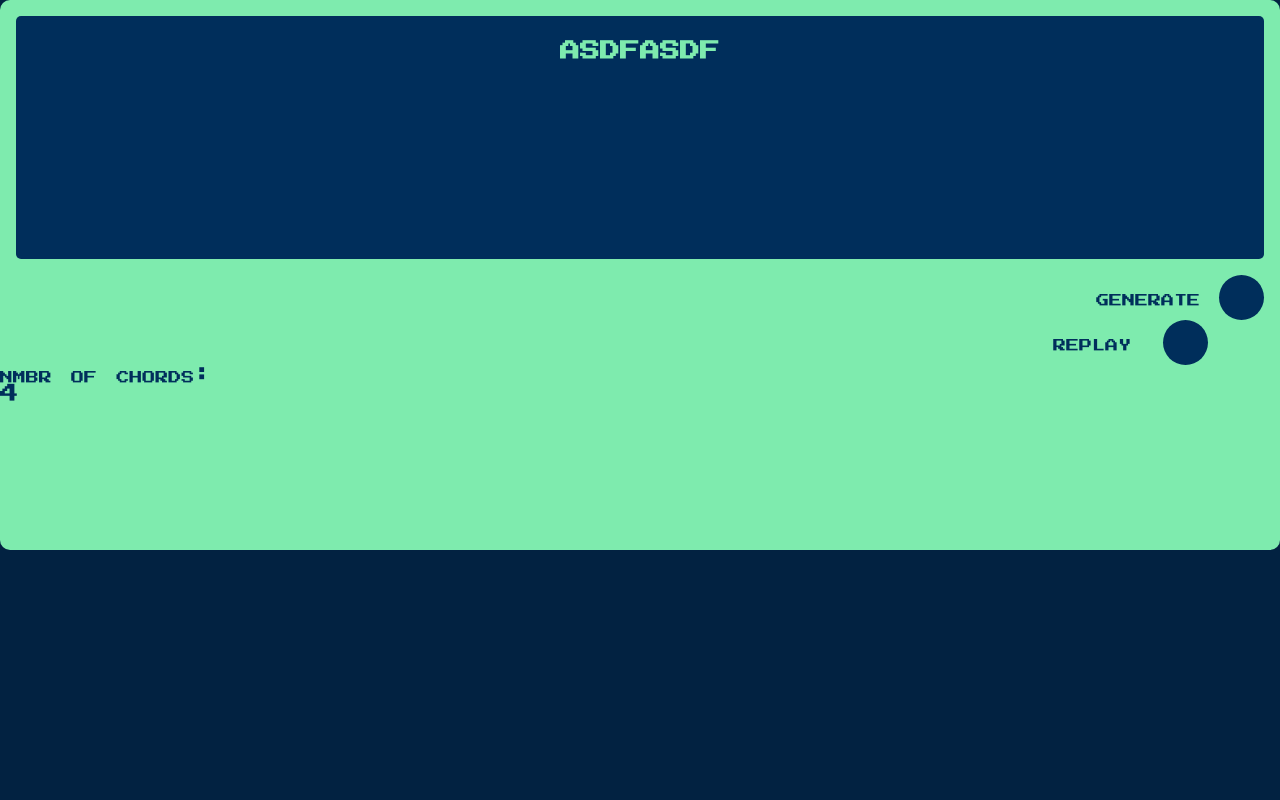
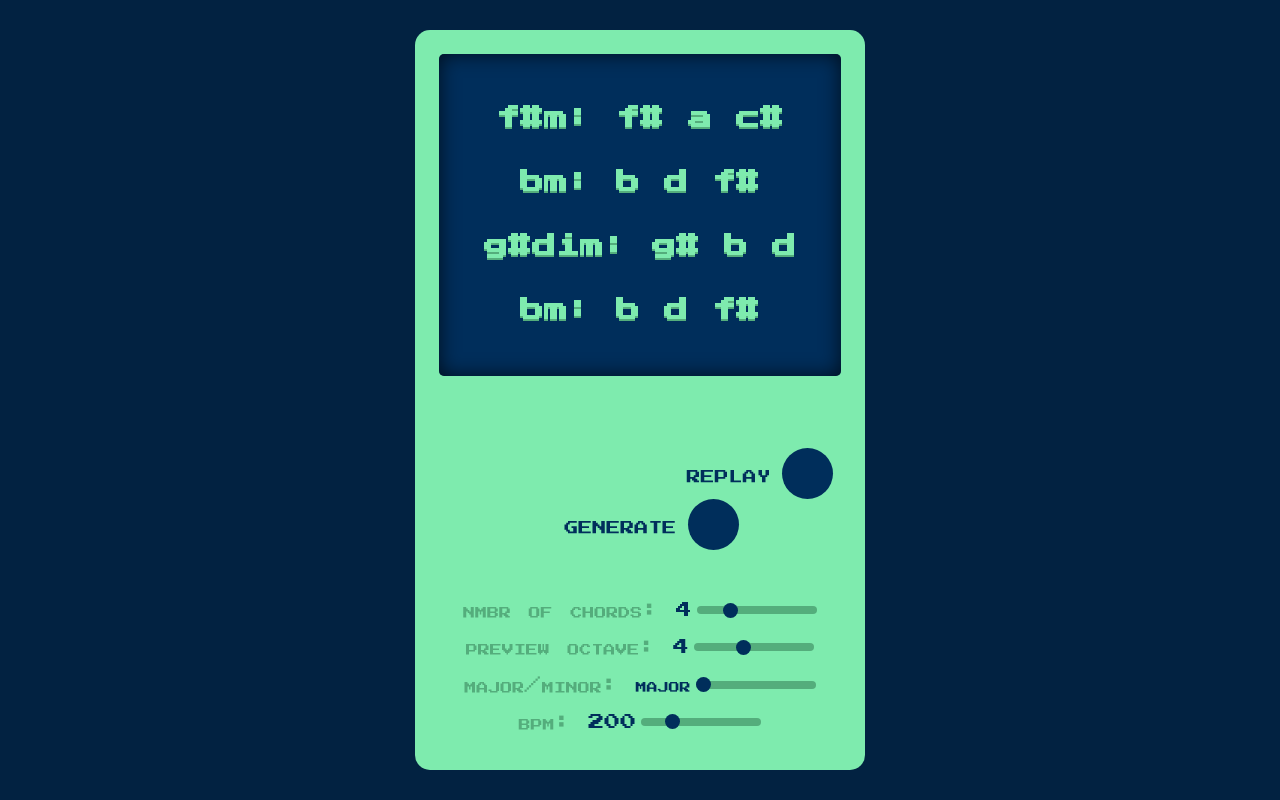
Before and after one commit to rynstwrt/ChordProgressionGenerator, a plain HTML site: page index.html in a window 1280 px wide. Drawn offline with Linux system fonts and the light colour scheme.

Commit message:
Partially Rewrite HTML/SCSS

```diff
--- a/index.html
+++ b/index.html
@@ -3,40 +3,79 @@
 <head>
 	<meta charset='utf-8' />
 	<meta name='viewport' content='width=device-width, initial-scale=1.0, maximum-scale=1.0, user-scalable=no' />
-	<!-- <link rel='stylesheet' href='bootstrap/css/bootstrap.min.css' /> -->
 	<link rel='stylesheet' href='main.min.css' />
 	<title>Chord Progression Generator</title>
 </head>
 <body class='d-flex justify-content-center align-items-center'>
 
 	<div id='gameboy'>
+		<!-- Screen -->
 		<div id='screen-container'>
 			<div id='screen'>
-				<h1>asdfasdf</h1>
+				<h1>f#m: f# a c#<br />bm: b d f#<br />g#dim: g# b d<br />bm: b d f#</h1>
 			</div>
 		</div>
-		<div class='button-container'>
-			<div class='p-container'>
-				<p>Generate</p>
+		<div id='buttons'>
+			<!-- Replay button -->
+			<div class='button-row'>
+				<div class='text-container'>
+					<p>Replay</p>
+				</div>
+				<div id='replaybutton' class='button'></div>
 			</div>
-			<div id='generatebutton' class='button'></div>
+			<!-- Generate button -->
+			<div class='button-row'>
+				<div class='text-container'>
+					<p>Generate</p>
+				</div>
+				<div id='generatebutton' class='button'></div>
+			</div>
 		</div>
-		<div class='button-container'>
-			<div class='p-container'>
-				<p>Replay</p>
+		<div id='inputs'>
+			<!-- Number of chords -->
+			<div class='slider-row'>
+				<div class='text-container'>
+					<p>Nmbr of Chords:</p>
+				</div>
+				<div class='text-container'>
+					<p id='numberofchordsoutput' class='output'>4</p>
+				</div>
+				<input id='numberofchordsrange' class='slider' type='range' min='3' max='7' value='4' />
 			</div>
-			<div id='replaybutton' class='button' style='margin-right: 3.5rem;'></div>
-		</div>
-		<div class='slider-container'>
-			<div class='p-container'>
-				<p>Nmbr of Chords:</p>
-				<output id='numberofchordsoutput'>4</output>
+			<!-- Preview octave -->
+			<div class='slider-row'>
+				<div class='text-container'>
+					<p>Preview Octave:</p>
+				</div>
+				<div class='text-container'>
+					<p id='octaveoutput' class='output'>4</p>
+				</div>
+				<input id='octaverange' class='slider' type='range' min='2' max='7' value='4' />
+			</div>
+			<!-- Major / minor -->
+			<div class='slider-row'>
+				<div class='text-container'>
+					<p>Major/Minor:</p>
+				</div>
+				<div class='text-container'>
+					<p id='majorminoroutput' class='output'>Major</p>
+				</div>
+				<input id='majorminorrange' class='slider' type='range' min='1' max='2' value='0' />
+			</div>
+			<!-- BPM -->
+			<div class='slider-row'>
+				<div class='text-container'>
+					<p>BPM:</p>
+				</div>
+				<div class='text-container'>
+					<p id='bpmoutput' class='output'>200</p>
+				</div>
+				<input id='bpmrange' class='slider' type='range' min='50' max='700' step='50' value='200' />
 			</div>
 		</div>
 	</div>
 
 	<script src='jquery.min.js'></script>
-	<!-- <script src='bootstrap/js/bootstrap.bundle.min.js'></script> -->
 	<script src='Tone.js'></script>
 	<script src='ChordGenerator.js'></script>
 	<script src='main.js'></script>
--- a/main.js
+++ b/main.js
@@ -1,6 +1,6 @@
 // Set Variables
 const synth = new Tone.PolySynth().toDestination();
-synth.set({ volume: -5 });
+synth.set({ volume: -15 });
 let part;
 
 // Generate the progression, display it, then play it
@@ -19,7 +19,7 @@ async function presentChord(isReplay)
 		const numChords = $('#numberofchordsrange').val();
 		const previewOctave = $('#octaverange').val();
 		const isMajorKey = $('#majorminorrange').val() == 1;
-		const noteDuration = $('#notedurationoutput').text();
+		const bpm = $('#bpmrange').val();
 
 		// Generate progression using ChordGenerator.js
 		const generator = new ChordGenerator();
@@ -33,9 +33,11 @@ async function presentChord(isReplay)
 		{
 			array.forEach((note, noteIndex) =>
 			{
-				synthProgression.push({ time: i / (parseInt(noteDuration) / 2), note: note + previewOctave });
+				synthProgression.push({ time: i / (bpm / 60), note: note + previewOctave });
 			});
 		});
+
+		console.log(synthProgression);
 
 		// Set text
 		let outputString = '';
@@ -47,9 +49,11 @@ async function presentChord(isReplay)
 		$('#screen h1').html(outputString);
 
 		// Set up part to play
+		Tone.Transport.bpm.value = bpm;
 		part = await new Tone.Part((time, value) =>
 		{
-			synth.triggerAttackRelease(value.note, noteDuration, time);
+			console.log(value);
+			synth.triggerAttackRelease(value.note, '4n', time);
 		}, synthProgression).start(0);
 	}
 
@@ -74,18 +78,16 @@ $('#replaybutton').click(() =>
 $('#numberofchordsrange').on('input', () =>
 {
 	const range = $('#numberofchordsrange');
-	const value = range.val();
 	const output = $('#numberofchordsoutput');
-	output.text(value);
+	output.text(range.val());
 });
 
 // Set text of label for octaverange slider on change
 $('#octaverange').on('input', () =>
 {
 	const range = $('#octaverange');
-	const value = range.val();
 	const output = $('#octaveoutput');
-	output.text(value);
+	output.text(range.val());
 });
 
 // Set text of label for majorminorrange slider on change
@@ -97,11 +99,10 @@ $('#majorminorrange').on('input', () =>
 	output.text(value);
 });
 
-// Set text of label for notedurationrange slider on change
-$('#notedurationrange').on('input', () =>
+// Set text of label for BPM slider on change
+$('#bpmrange').on('input', () =>
 {
-	const range = $('#notedurationrange');
-	const value = Math.pow(2, range.val()) + 'n';
-	const output = $('#notedurationoutput');
-	output.text(value);
+	const range = $('#bpmrange');
+	const output = $('#bpmoutput');
+	output.text(range.val());
 });
--- a/main.scss
+++ b/main.scss
@@ -19,12 +19,15 @@ $backgroundcolor: #022241;
 
 body
 {
+	height: 100vh;
 	background-color: $backgroundcolor;
 	color: $gameboybodycolor;
+	display: flex;
+	justify-content: center;
+	align-items: center;
 	font-family: 'Press Start 2P', cursive;
 	text-transform: lowercase;
 	font-variant: small-caps;
-	font-size: 1.2rem;
 }
 
 #gameboy
@@ -32,14 +35,16 @@ body
 	background-color: $gameboybodycolor;
 	color: $gameboyscreencolor;
 	width: 100%;
-	height: 100vh;
-	max-height: 550px;
-	border-radius: 10px;
+	height: 100%;
+	border-radius: 8px;
+	display: flex;
+	flex-direction: column;
 
 	#screen-container
 	{
 		width: 100%;
 		height: 50%;
+		min-height: 50%;
 		padding: 1rem;
 
 		#screen
@@ -51,16 +56,38 @@ body
 			height: 100%;
 			padding: 1rem;
 			border-radius: 5px;
+			box-shadow: inset 0 0 20px rgba(0, 0, 0, .7);
+			overflow-x: none;
+			overflow-y: scroll;
 
 			h1
 			{
 				color: $gameboybodycolor;
-				font-size: 1.8rem;
+				font-size: 1.2rem;
+				line-height: 3rem;
+				text-align: center;
+				white-space: pre;
+				text-shadow: 0 2px $gameboybodyaccentcolor;
+				text-transform: none;
+				font-variant: normal;
 			}
 		}
 	}
 
-	.button-container
+	.text-container
+	{
+		height: 100%;
+		display: flex;
+		flex-direction: column;
+		align-items: center;
+		justify-content: center;
+	}
+
+	#buttons
+	{
+		margin-top: 4rem;
+
+		.button-row
 		{
 			width: 100%;
 			display: flex;
@@ -68,15 +95,9 @@ body
 			align-items: center;
 			padding: 0 1rem;
 
-		.p-container
+			.text-container
 			{
-			height: 100%;
-			width: 100px;
-			display: flex;
-			flex-direction: column;
-			align-items: center;
-			justify-content: center;
-			margin: 0 1.3rem;
+				margin: 0 .7rem;
 			}
 
 			.button
@@ -87,5 +108,160 @@ body
 				height: $size;
 				border-radius: 50%;
 			}
+
+			#generatebutton
+			{
+				margin-right: 4.5rem;
 			}
 		}
+	}
+
+	#inputs
+	{
+		padding: 0 2rem;
+
+		.slider-row
+		{
+			width: 100%;
+			display: flex;
+			justify-content: center;
+			align-items: center;
+			margin-top: 1.2rem;
+
+			p
+			{
+				color: $gameboybodyaccentcolor;
+				font-size: 1.1rem;
+				display: inline;
+				white-space: pre;
+			}
+
+			.output
+			{
+				color: $gameboyscreencolor;
+				margin-left: 1rem;
+				margin-right: .3rem;
+				font-size: .8rem;
+			}
+
+			.slider
+			{
+				$thumbsize: 15px;
+
+				background-color: $gameboybodyaccentcolor;
+				width: 80px;
+				height: 8px;
+				-webkit-appearance: none;
+				appearance: none;
+				border-radius: 10px;
+
+				&::-webkit-slider-thumb
+				{
+					background-color: $gameboyscreencolor;
+					width: $thumbsize;
+					height: $thumbsize;
+					-webkit-appearance: none;
+					appearance: none;
+					border-radius: 50%;
+				}
+
+				&::-moz-range-thumb
+				{
+					background-color: $gameboyscreencolor;
+					width: $thumbsize;
+					height: $thumbsize;
+				}
+			}
+		}
+	}
+}
+
+@media (min-width: 576px) // landscape phones
+{
+	// TODO
+}
+
+@media (min-width: 768px) // tablets
+{
+	#gameboy
+	{
+		width: 450px;
+		height: 740px;
+		border-radius: 15px;
+
+		#screen-container
+		{
+			padding: 1.5rem;
+
+			#screen
+			{
+				padding: 2rem;
+
+				h1
+				{
+					font-size: 1.5rem;
+					line-height: 4rem;
+				}
+			}
+		}
+
+		#buttons
+		{
+			margin-top: 3rem;
+
+			.button-row
+			{
+				font-size: 1.25rem;
+				padding: 0 2rem;
+
+				.button
+				{
+					$size: 51px;
+					width: $size;
+					height: $size;
+				}
+
+				#generatebutton
+				{
+					margin-right: 5.9rem;
+				}
+			}
+		}
+
+		#inputs
+		{
+			margin-top: 2rem;
+
+			.slider-row
+			{
+				p
+				{
+					font-size: 1.1rem;
+				}
+
+				.output
+				{
+					font-size: 1rem;
+				}
+
+				.slider
+				{
+					width: 120px;
+				}
+			}
+		}
+	}
+}
+
+@media (min-width: 992px) // landscape tablets / desktops
+{
+	#gameboy
+	{
+
+	}
+}
+
+@media (min-width: 1200px) // desktops
+{
+
+}
```
Also changed, not shown: main.min.css. Lines whose indentation alone changed are shown as unchanged.
